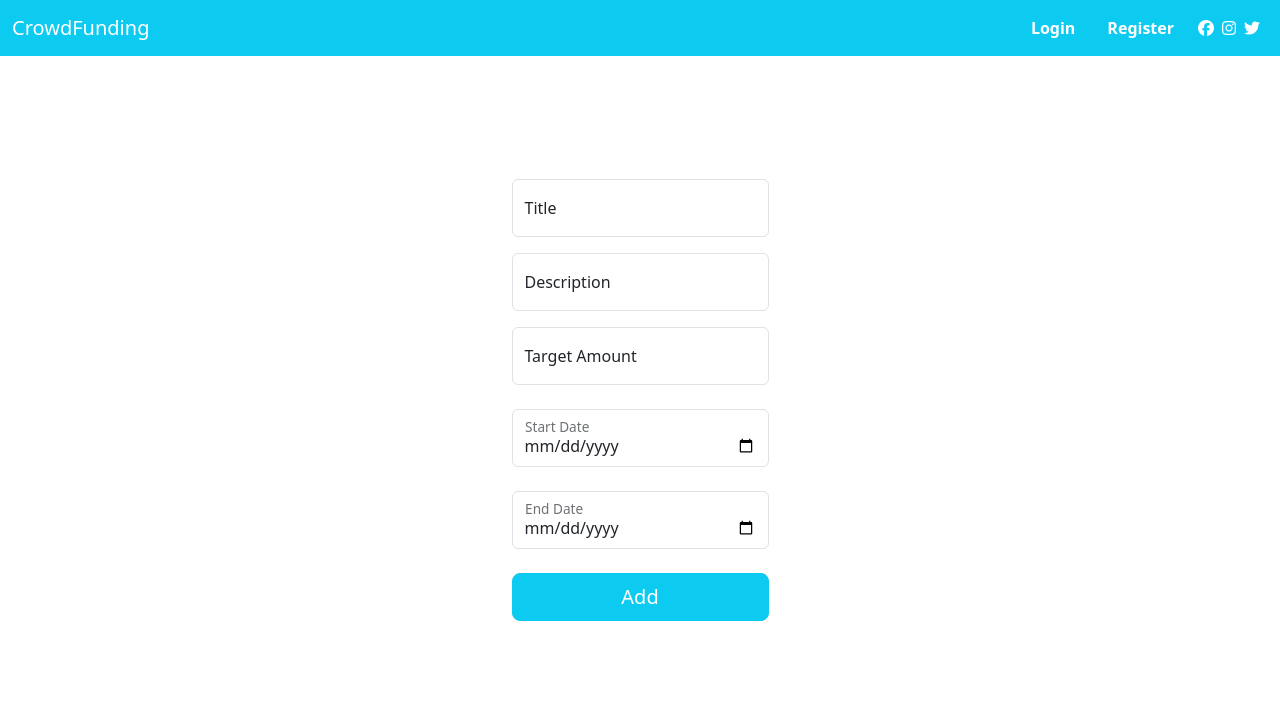
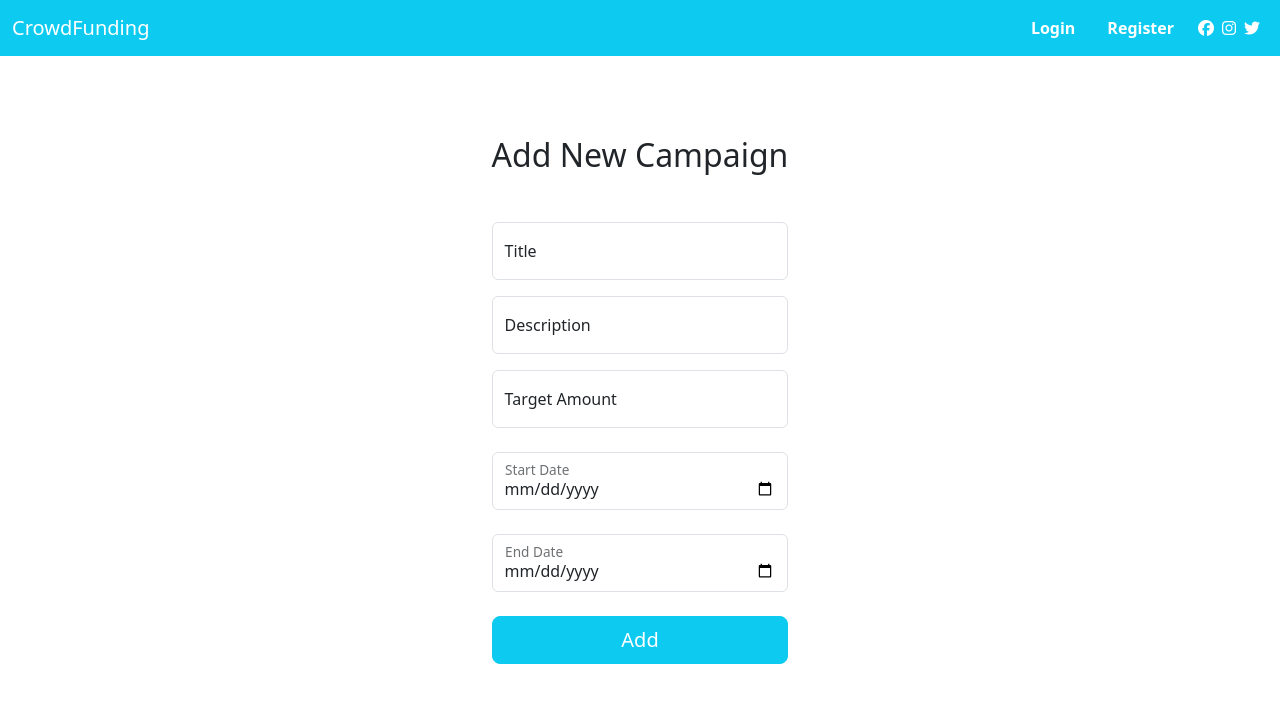
Before and after one commit to ziadKramzy/crowdfunding_frontend-, a React (Vite) app in the folder crowdfunding_project/: page /create-campaign in a window 1280 px wide. Shown: the top 702 px of the page. Built offline with nearby package versions, Linux system fonts and the light colour scheme.

Commit message:
added edits in campaign form

```diff
--- a/crowdfunding_project/src/pages/CampaignForm.jsx
+++ b/crowdfunding_project/src/pages/CampaignForm.jsx
@@ -54,6 +54,7 @@ let handleCreate =  (formValues)=>{
 
   return (
     <>
+        <h2 className="text-dark  text-center mb-5">Add New Campaign</h2>
       <form onSubmit={formik.handleSubmit} >
                 <div className="form-floating mb-3">
                   <input onChange={formik.handleChange} onBlur={formik.handleBlur} value={formik.values.title} type="text" name='title' className="form-control" id="floatingTitle" placeholder="ex.animal help" />
```
